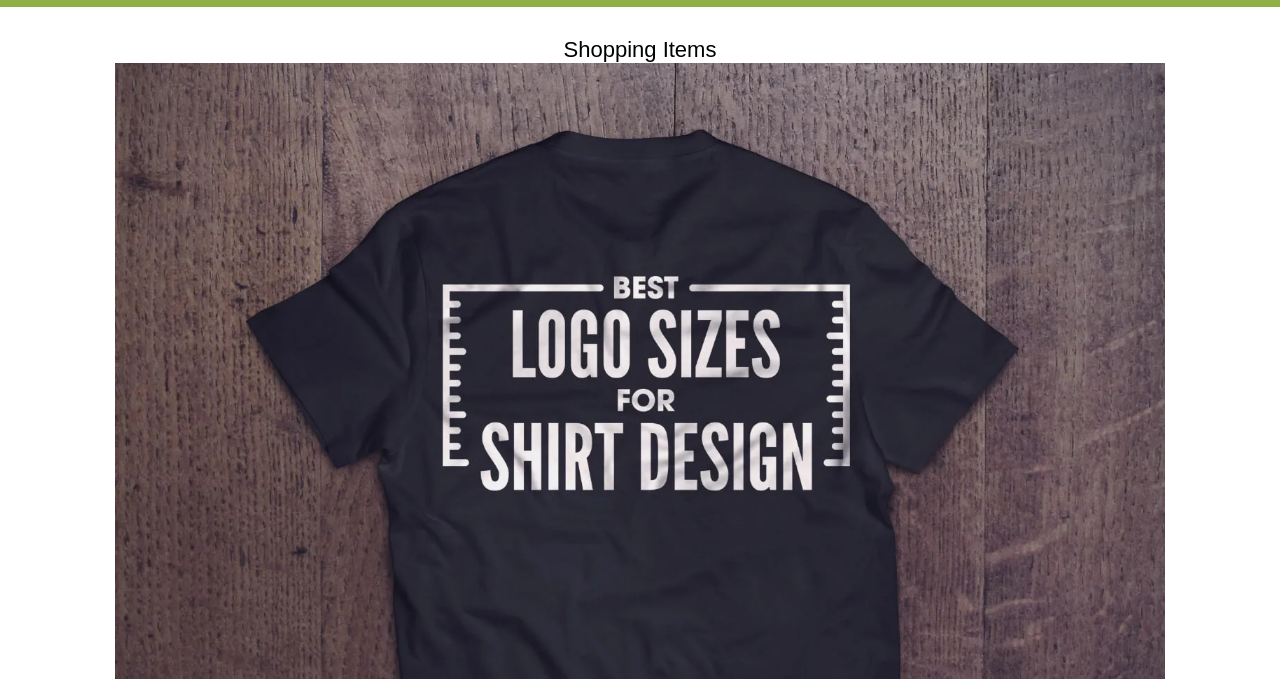
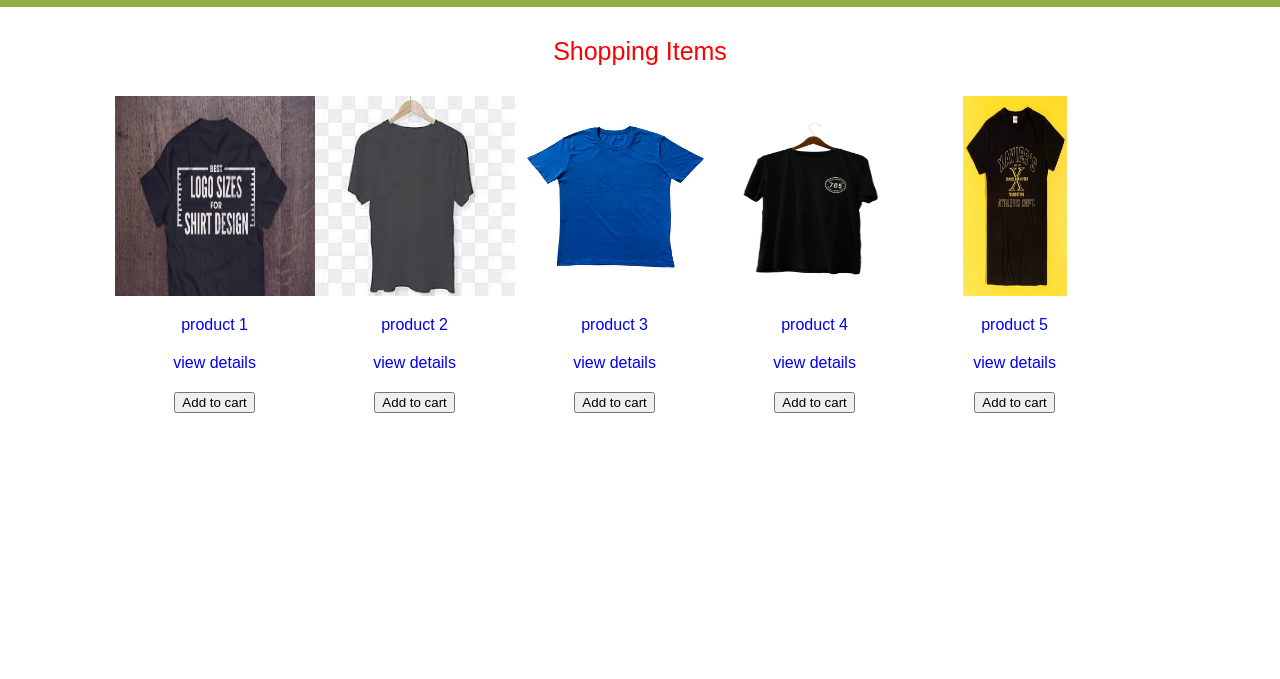
Before and after one commit to TrellixVulnTeam/es6task2_SW4C, a website: page index.html in a window 1280 px wide. Shown: the part 41-720 px from the top of the page. Drawn offline with Linux system fonts and the light colour scheme.

Commit message:
css added for products info

```diff
--- a/assets/scss/common/_resets.scss
+++ b/assets/scss/common/_resets.scss
@@ -144,8 +144,8 @@ em {
 }
 
 img {
-    width: 100%;
-    height: 100%;
+    width: 200px;
+    height: 200px;
     border: 0;
     vertical-align: middle;
 }
--- a/assets/scss/homepage/_main.scss
+++ b/assets/scss/homepage/_main.scss
@@ -8,7 +8,20 @@ main {
       }
 
       h2 {
-          font-size: map-get($font,font-xxii);
+          @include mg-rule(bottom,30px);
+          color: map-get($colors ,red-color);
+          font-size: map-get($font,font-xxv);
           text-align: center;
       }
+
+      @at-root
+      .shopping-items {
+          @include flex_properties(normal,normal);
+
+      .shopping-item-info {
+          @include flex_properties(normal,center);
+          flex-direction: column;
+          row-gap: 20px;
+      }
     }
+    }
```
Also changed, not shown: assets/css/style.css.
